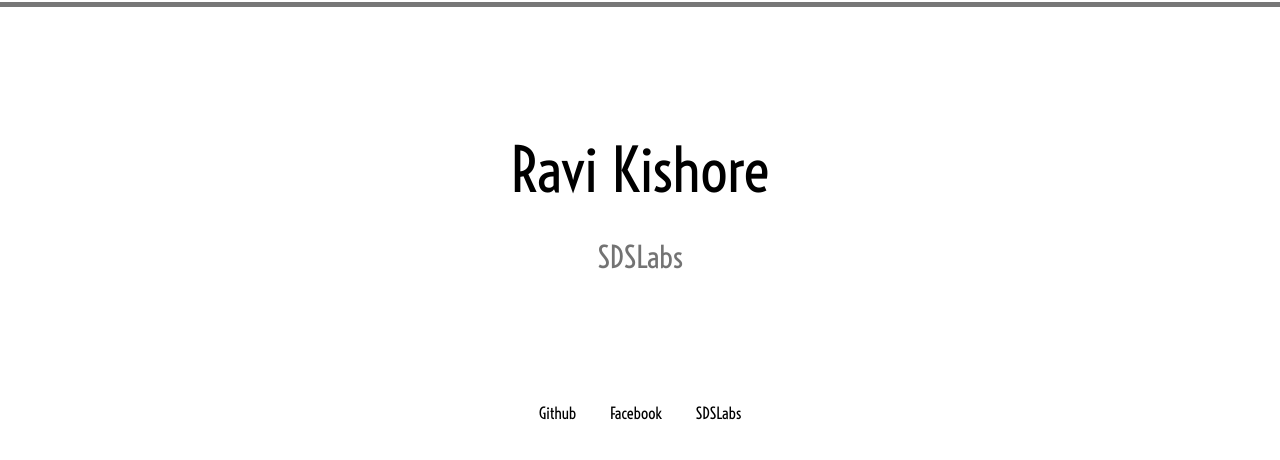
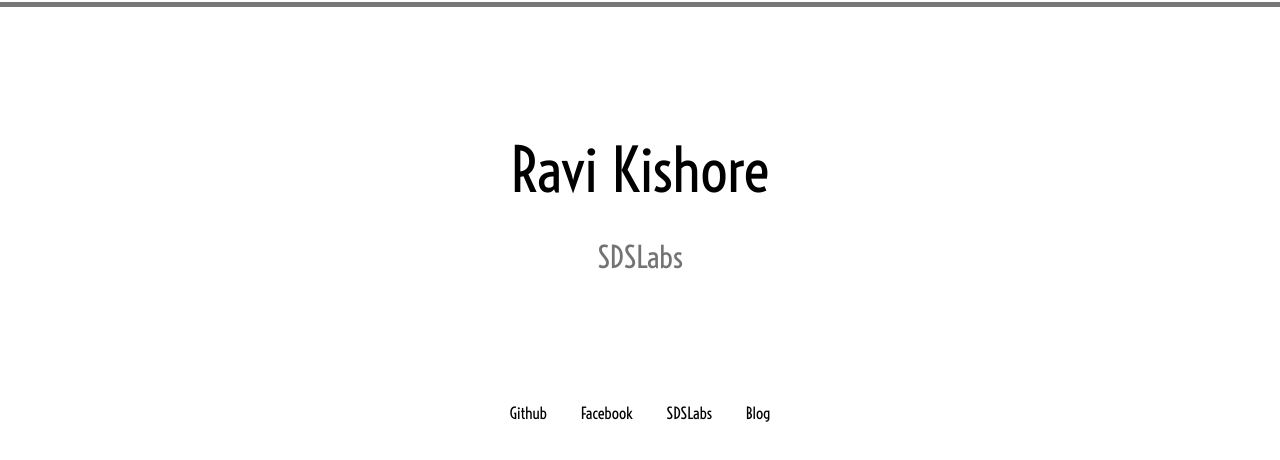
Before and after one commit to ravikishore1993/about, a plain HTML site: page index.html in a window 1280 px wide. Drawn offline with Linux system fonts and the light colour scheme.

Commit message:
Adds link to blog

```diff
--- a/index.html
+++ b/index.html
@@ -33,6 +33,11 @@
 					SDSLabs
 				</a>
 			</li>
+			<li>
+				<a href="http://blog.rkravi.com">
+					Blog
+				</a>
+			</li>
 		</ul>
 	</div>
 </body>
```
